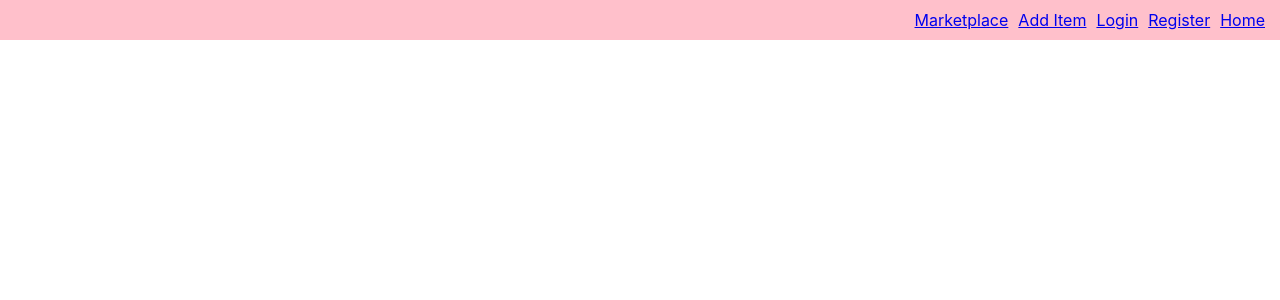
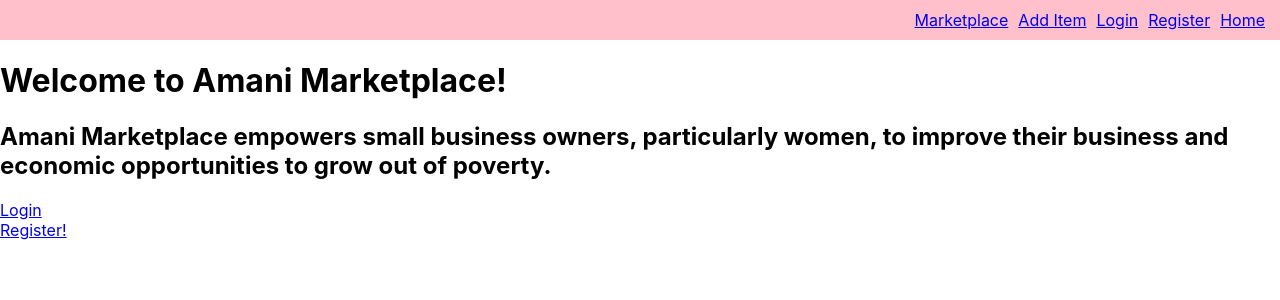
Before and after one commit to buildweek-african-marketplace-2/front-end, a React (Create React App) app: page / in a window 1280 px wide. Shown: the top 300 px of the page. Built offline with nearby package versions, Linux system fonts and the light colour scheme; no server answers.

Commit message:
Added Home Page

```diff
--- a/package.json
+++ b/package.json
@@ -12,7 +12,7 @@
     "react-router": "^5.2.0",
     "react-router-dom": "^5.2.0",
     "react-scripts": "3.4.1",
-    "yup": "^0.29.1"
+    "yup": "^0.29.2"
   },
   "scripts": {
     "start": "react-scripts start",
--- a/src/App.css
+++ b/src/App.css
@@ -28,6 +28,10 @@
   color: #61dafb;
 }
 
+.Home-Title{
+  text-align: center;
+}
+
 @keyframes App-logo-spin {
   from {
     transform: rotate(0deg);
--- a/src/App.js
+++ b/src/App.js
@@ -5,6 +5,7 @@ import ItemList from './components/ItemList';
 import ItemForm from './components/ItemForm';
 import Login from './components/Login';
 import SignUp from './components/SignUp';
+import HomePage from './components/HomePage';
 
 import ReactDOM from "react-dom";
 import { BrowserRouter as Router, Route, NavLink } from "react-router-dom";
@@ -39,6 +40,7 @@ function App() {
         <Route path='/register' component={SignUp} />
         <Route path="/items" render={props => <ItemList {...props} items={items} />} />
         <Route path='/item-form' component={ItemForm} />
+        <Route exact path='/' component={HomePage} />
       </div>
     </Router>
   );
--- a/src/components/HomePage.js
+++ b/src/components/HomePage.js
@@ -0,0 +1,21 @@
+import React from 'react';
+import {BrowserRouter as Route, Link, Router} from 'react-router-dom';
+import SignUp from './SignUp';
+import Login from './Login';
+
+const HomePage = () => {
+    return(
+            <div className="Home">
+                <div className="Home-Title">
+                    <h1>Welcome to Amani Marketplace!</h1>
+                    <h2>Amani Marketplace empowers small business owners, particularly women, to improve their business and economic opportunities to grow out of poverty.</h2>
+                </div>
+                <div className="Home-Buttons">
+                    <Link to='/login'>Login</Link><br />
+                    <Link to='/register'>Register!</Link>
+                </div>
+            </div>
+    )
+};
+
+export default HomePage;
```
Also changed, not shown: 1 other file (tests, documents, lock files or other folders).
